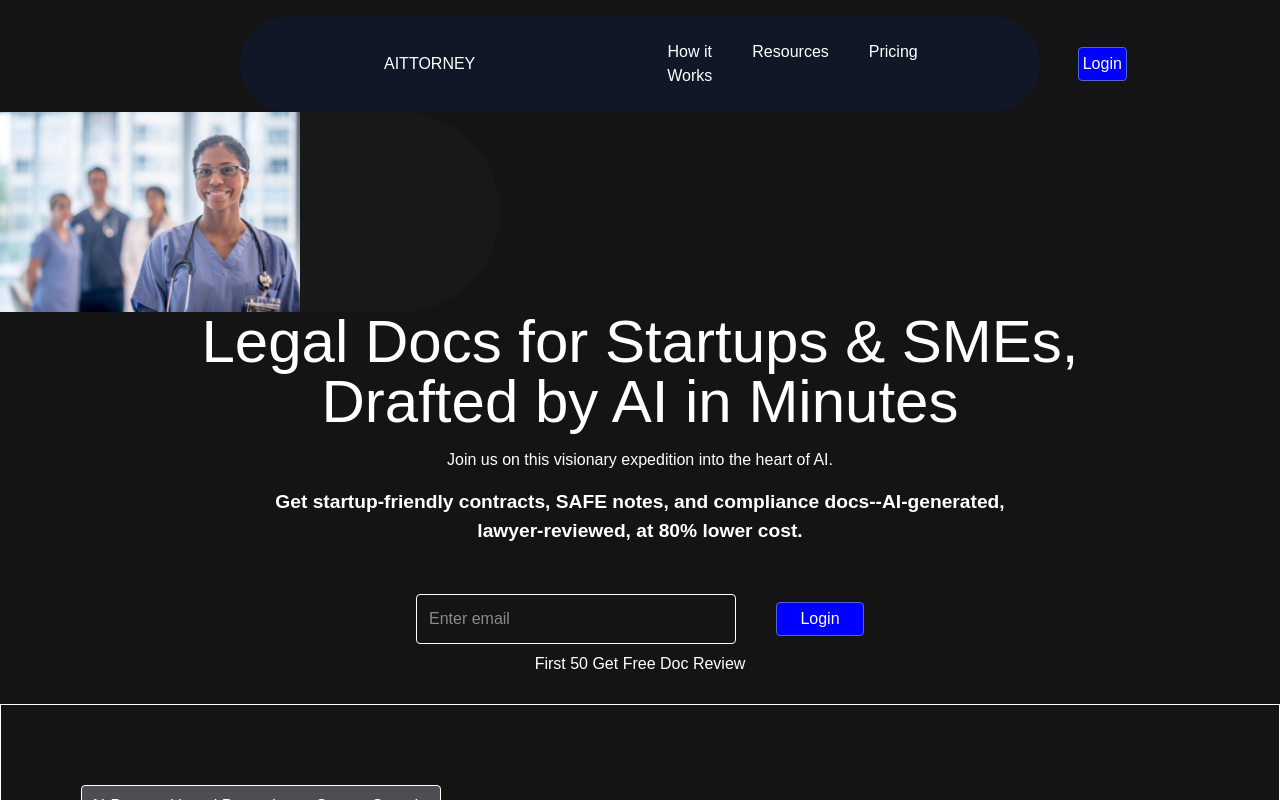
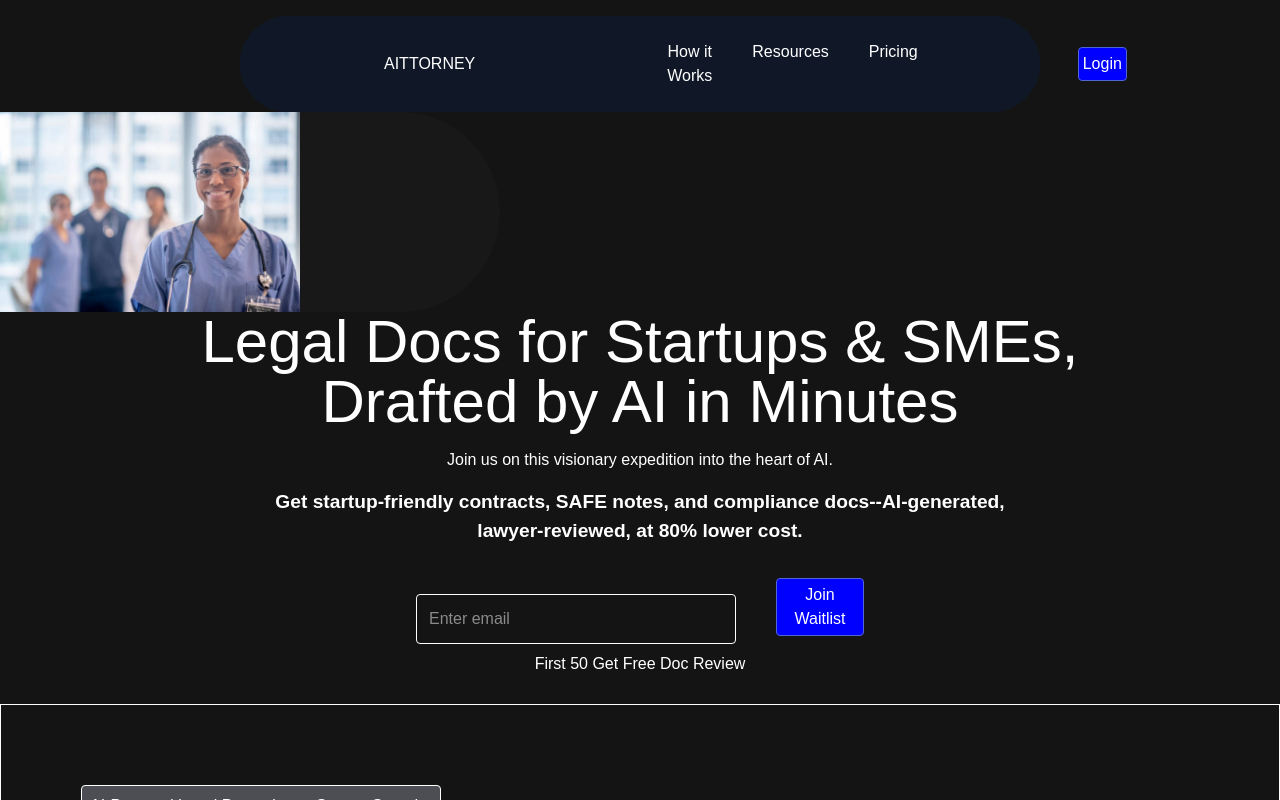
Before and after one commit to Emzzy241/Aittorney, a Next.js app: page / in a window 1280 px wide. Shown: the top 800 px of the page. Built offline with nearby package versions, Linux system fonts and the light colour scheme.

Commit message:
update reusable component

```diff
--- a/src/components/Button.tsx
+++ b/src/components/Button.tsx
@@ -1,8 +1,12 @@
 "use client";
 
-const Button = () => {
+interface ButtonSectionProps {
+    btnText: string
+}
+
+const Button = ({ btnText }: ButtonSectionProps) => {
     return (
-        <button className="text-white bg-[blue] p-1 rounded w-22 fs-10 border border-[#4f66d5]">Login</button>
+        <button className="text-white bg-[blue] p-1 rounded w-22 fs-10 border border-[#4f66d5]">{ btnText }</button>
     );
 }
 
--- a/src/components/HeroSection.tsx
+++ b/src/components/HeroSection.tsx
@@ -1,6 +1,6 @@
 "use client"
 
-import Button from "./Button";
+import Button from "@/components/Button";
 import Image from "next/image";
 
 const HeroSection = () => {
@@ -23,7 +23,9 @@ const HeroSection = () => {
                 <h5 className="font-bold text-[1.2rem]">Get startup-friendly contracts, SAFE notes, and compliance docs--AI-generated, <br /> lawyer-reviewed, at 80% lower cost.</h5>
 
                 <input className="border p-3 mt-12 w-80 mr-10 rounded" type="email" name="" id="" placeholder="Enter email" />
-                <Button />
+                <Button
+                  btnText = "Join Waitlist"
+                />
                 <p className="mt-2 md:ml-[-230]">First 50 Get Free Doc Review</p>
             </div>
 
--- a/src/components/Nav.tsx
+++ b/src/components/Nav.tsx
@@ -14,7 +14,9 @@ const Nav = () => {
                 <li>Resources</li>
                 <li>Pricing</li>
             </ul>
-            <Button />
+            <Button
+                btnText = "Login"
+            />
         </nav>
     );
 }
```
